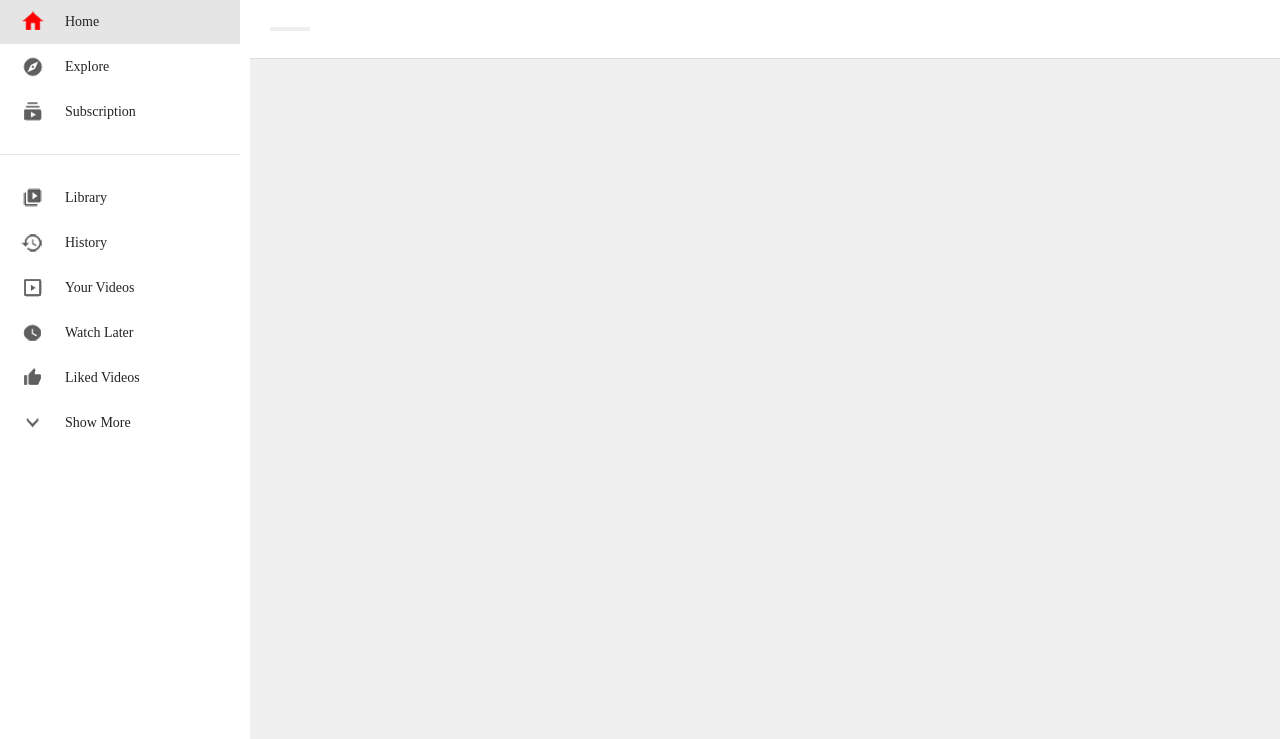
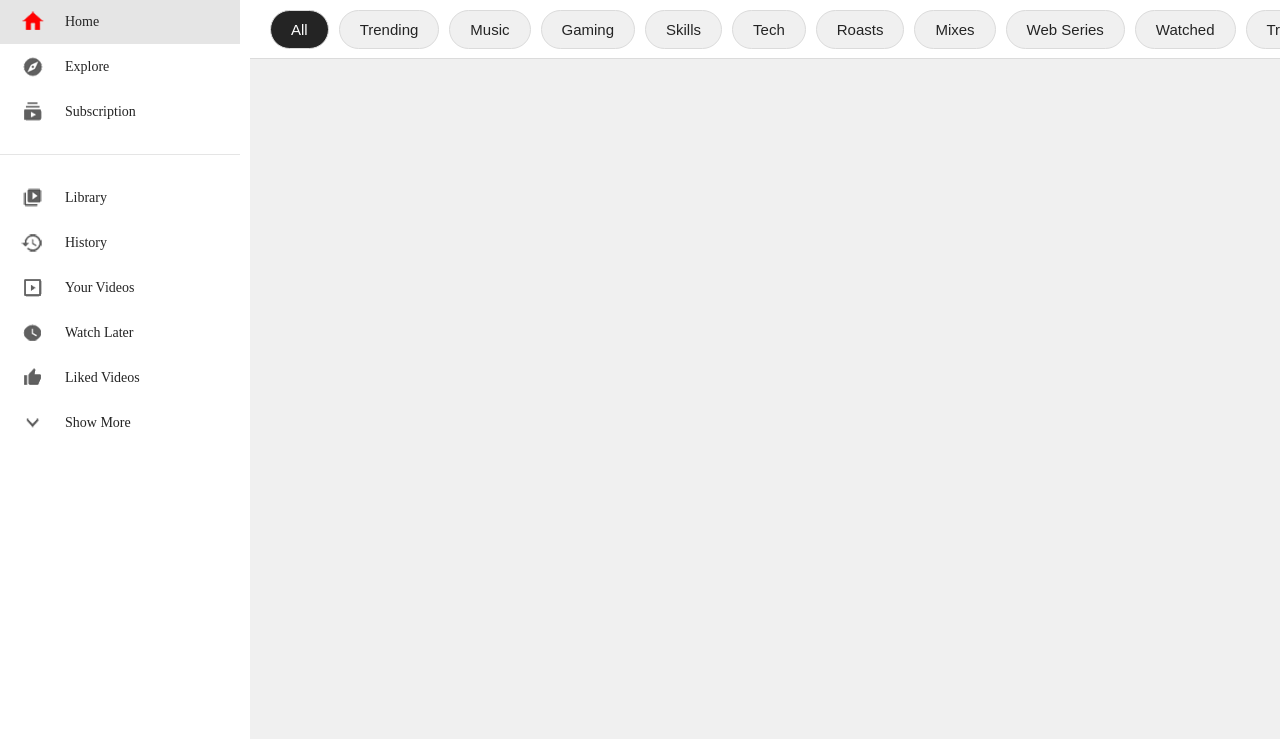
Before and after one commit to aadarshraj02/Youtube-Clone-Basic, a plain HTML site: page index.html in a window 1280 px wide. Shown: the part 61-800 px from the top of the page. Drawn offline with Linux system fonts and the light colour scheme.

Commit message:
styled filter options

```diff
--- a/index.html
+++ b/index.html
@@ -62,16 +62,19 @@
       >
     </div>
     <div class="filters">
-      <button class="filter-options"></button>
-      <button class="filter-options"></button>
-      <button class="filter-options"></button>
-      <button class="filter-options"></button>
-      <button class="filter-options"></button>
-      <button class="filter-options"></button>
-      <button class="filter-options"></button>
-      <button class="filter-options"></button>
-      <button class="filter-options"></button>
-      <button class="filter-options"></button>
+      <button class="filter-options active">All</button>
+      <button class="filter-options">Trending</button>
+      <button class="filter-options">Music</button>
+      <button class="filter-options">Gaming</button>
+      <button class="filter-options">Skills</button>
+      <button class="filter-options">Tech</button>
+      <button class="filter-options">Roasts</button>
+      <button class="filter-options">Mixes</button>
+      <button class="filter-options">Web Series</button>
+      <button class="filter-options">Watched</button>
+      <button class="filter-options">Traveling</button>
+      <button class="filter-options">Coding</button>
+      <button class="filter-options">Computer Science</button>
     </div>
   </body>
 </html>
--- a/style.css
+++ b/style.css
@@ -144,4 +144,24 @@ body {
   background-color: #fff;
   border-top: 1px solid #dbdbdb;
   border-bottom: 1px solid #dbdbdb;
+  overflow-y: none;
+  overflow-x: auto;
 }
+.filters::-webkit-scrollbar {
+  display: none;
+}
+.filter-options {
+  flex: 0 0 auto;
+  padding: 10px 20px;
+  border-radius: 50px;
+  background-color: #f0f0f0;
+  color: #242424;
+  border: 1px solid #dbdbdb;
+  margin-right: 10px;
+  font-size: 15px;
+  cursor: pointer;
+}
+.filter-options.active {
+  background-color: #242424;
+  color: #fff;
+}
```
